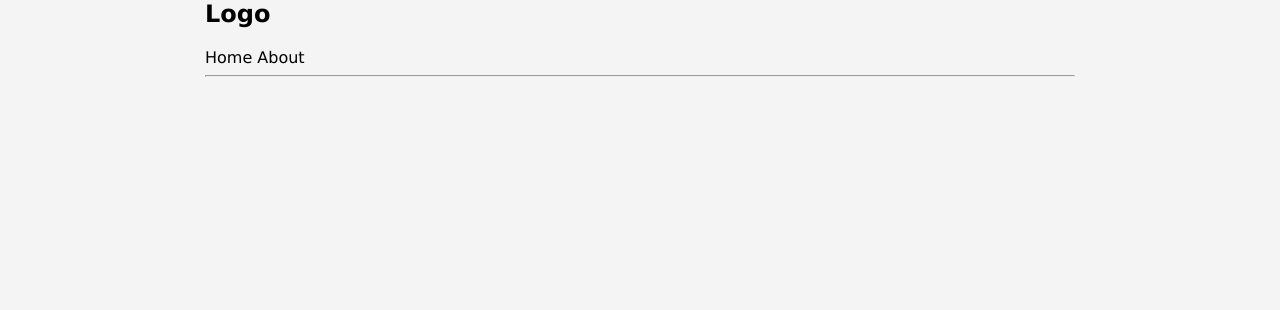
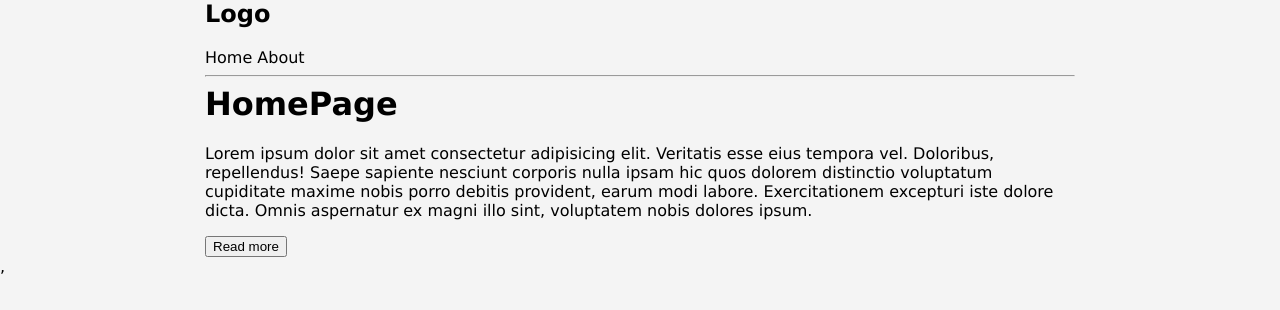
Before and after one commit to MariusCodeAcademy/type19-10_react_module_css, a React (Vite) app: page / in a window 1280 px wide. Shown: the top 310 px of the page. Built offline with nearby package versions, Linux system fonts and the light colour scheme.

Commit message:
add router

```diff
--- a/package.json
+++ b/package.json
@@ -11,7 +11,8 @@
   },
   "dependencies": {
     "react": "^18.2.0",
-    "react-dom": "^18.2.0"
+    "react-dom": "^18.2.0",
+    "react-router-dom": "^6.21.3"
   },
   "devDependencies": {
     "@types/react": "^18.2.43",
--- a/src/App.jsx
+++ b/src/App.jsx
@@ -1,11 +1,20 @@
+import { Route, Routes } from 'react-router-dom';
 import Header from './components/layout/Header';
 import './styles/App.css';
+import HomePage from './pages/HomePage';
+import AboutPage from './pages/AboutPage';
 
 export default function App() {
   return (
     <div className='App container'>
       <Header />
       <hr />
+
+      <Routes>
+        <Route path='/' element={<HomePage />} />
+        <Route path='/about' element={<AboutPage />} />
+        <Route path='*' element={<h1>404 page not found</h1>} />
+      </Routes>
     </div>
   );
 }
--- a/src/main.jsx
+++ b/src/main.jsx
@@ -2,9 +2,12 @@
 import ReactDOM from 'react-dom/client';
 import App from './App.jsx';
 import './styles/index.css';
+import { BrowserRouter } from 'react-router-dom';
 
 ReactDOM.createRoot(document.getElementById('root')).render(
   // <React.StrictMode>
-  <App />,
+  <BrowserRouter>
+    <App />,
+  </BrowserRouter>,
   // </React.StrictMode>
 );
```
Also changed, not shown: 2 other files (tests, documents, lock files or other folders).
